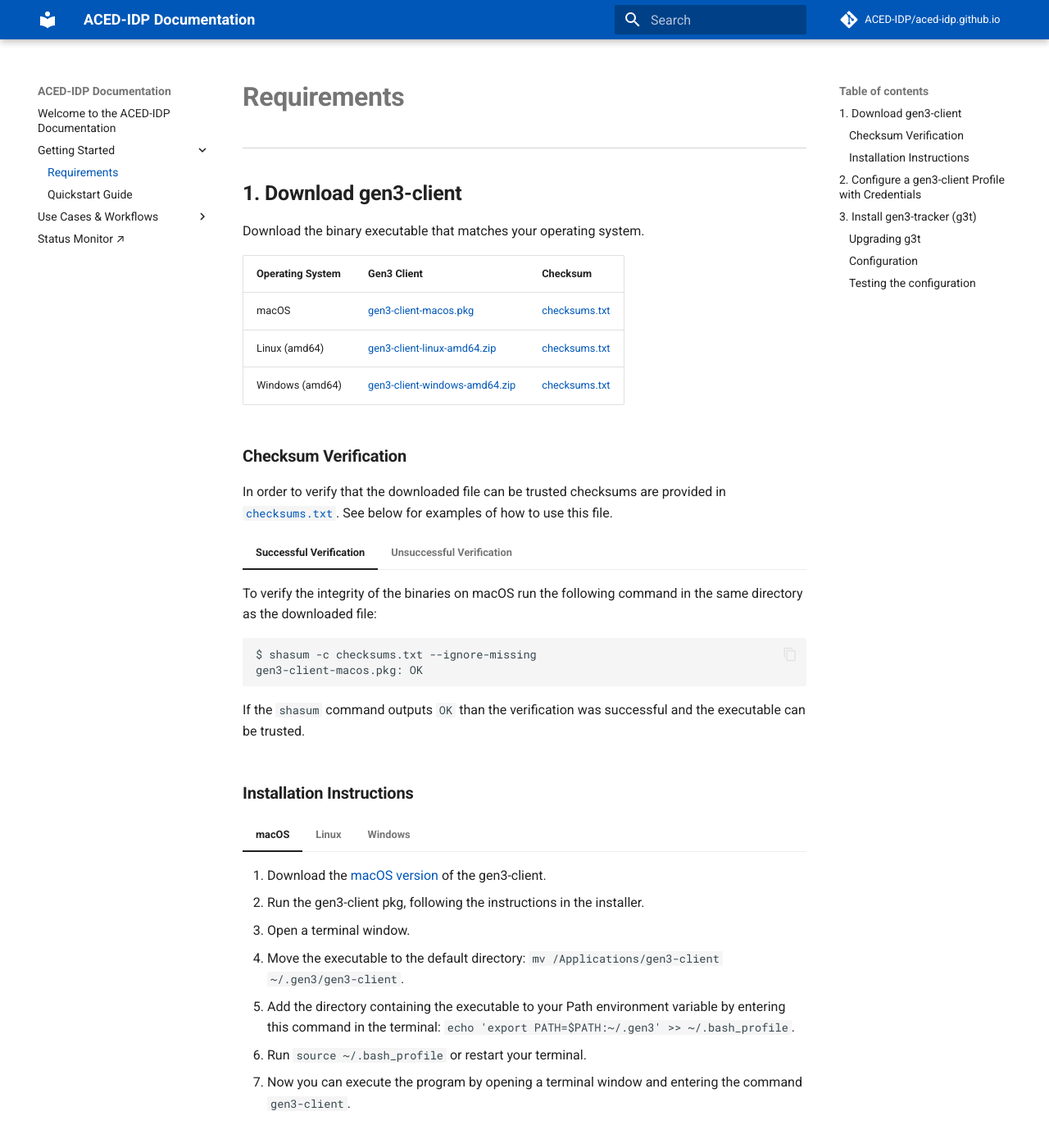
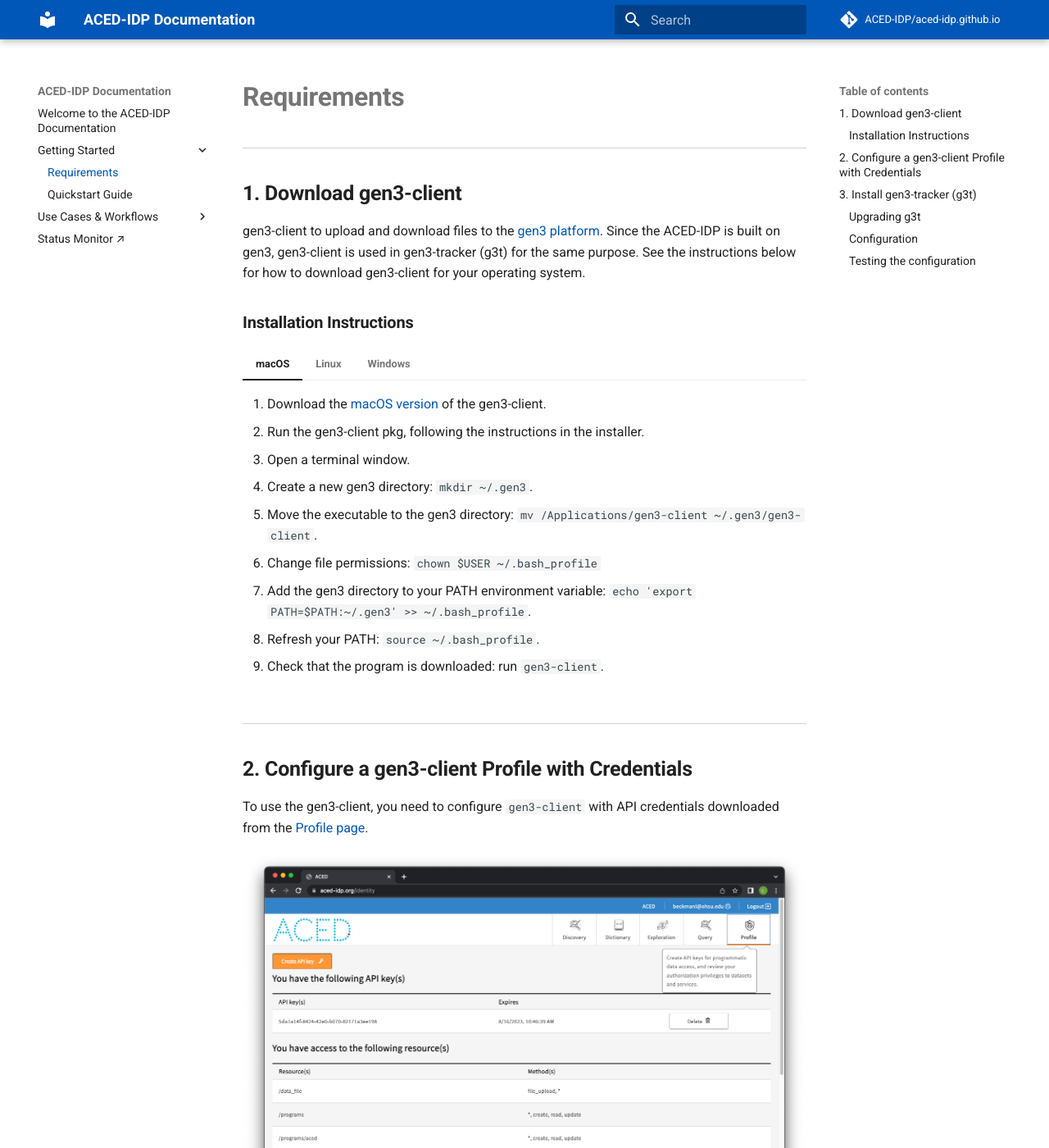
Before and after one commit to ACED-IDP/aced-idp.github.io, an MkDocs documentation site: the page built from docs/requirements.md, in a window 1280 px wide and 1400 px high. Shown: the whole window at 82% size. Built offline with MkDocs 1.6.1 and Material for MkDocs 9.7.7, drawn with Linux system fonts in a browser that asks for light colours; comment, search, counter and statistics services are not loaded; some of the changed text lies outside the part shown.

Commit message:
BK feedback

````diff
--- a/docs/requirements.md
+++ b/docs/requirements.md
@@ -6,45 +6,7 @@
 
 ## 1. Download gen3-client
 
-Download the binary executable that matches your operating system.
-
-| Operating System | Gen3 Client                              | Checksum                   |
-|------------------|------------------------------------------|----------------------------|
-| macOS            | [gen3-client-macos.pkg][macos]           | [checksums.txt][checksums] |
-| Linux (amd64)    | [gen3-client-linux-amd64.zip][linux]     | [checksums.txt][checksums] |
-| Windows (amd64)  | [gen3-client-windows-amd64.zip][windows] | [checksums.txt][checksums] |
-
-
-[macos]: https://github.com/ACED-IDP/cdis-data-client/releases/latest/download/gen3-client-macos.pkg
-[linux]: https://github.com/ACED-IDP/cdis-data-client/releases/latest/download/gen3-client-linux-amd64.zip
-[windows]: https://github.com/ACED-IDP/cdis-data-client/releases/latest/download/gen3-client-windows-amd64.zip
-[checksums]: https://github.com/ACED-IDP/cdis-data-client/releases/latest/download/checksums.txt
-
-### Checksum Verification
-
-In order to verify that the downloaded file can be trusted checksums are provided in [`checksums.txt`][checksums]. See below for examples of how to use this file.
-
-=== "Successful Verification"
-    To verify the integrity of the binaries on macOS run the following command in the same directory as the downloaded file:
-
-    ```sh
-    $ shasum -c checksums.txt --ignore-missing
-    gen3-client-macos.pkg: OK
-    ```
-
-    If the `shasum` command outputs `OK` than the verification was successful and the executable can be trusted.
-
-=== "Unsuccessful Verification"
-
-    Alternatively if the command outputs `FAILED` than the checksum did not match and the binary should not be run.
-
-    ```sh
-    $ shasum -c checksums.txt --ignore-missing
-    shasum: WARNING: 1 computed checksum did NOT match
-    shasum: checksums.txt: no file was verified
-    ```
-
-    In such a case please reach out to the ACED development team for assistance.
+gen3-client to upload and download files to the [gen3 platform](https://gen3.org/). Since the ACED-IDP is built on gen3, gen3-client is used in gen3-tracker (g3t) for the same purpose. See the instructions below for how to download gen3-client for your operating system.
 
 ### Installation Instructions
 
@@ -53,20 +15,24 @@
     1. Download the [macOS version](https://github.com/ACED-IDP/cdis-data-client/releases/latest/download/gen3-client-macos.pkg) of the gen3-client.
     2. Run the gen3-client pkg, following the instructions in the installer.
     3. Open a terminal window.
-    4. Move the executable to the default directory: `mv /Applications/gen3-client ~/.gen3/gen3-client`.
-    5. Add the directory containing the executable to your Path environment variable by entering this command in the terminal: `echo 'export PATH=$PATH:~/.gen3' >> ~/.bash_profile`.
-    6. Run `source ~/.bash_profile` or restart your terminal.
-    7.  Now you can execute the program by opening a terminal window and entering the command `gen3-client`.
+    4. Create a new gen3 directory: `mkdir ~/.gen3`.
+    5. Move the executable to the gen3 directory: `mv /Applications/gen3-client ~/.gen3/gen3-client`.
+    6. Change file permissions: `chown $USER ~/.bash_profile`
+    7. Add the gen3 directory to your PATH environment variable: `echo 'export PATH=$PATH:~/.gen3' >> ~/.bash_profile`.
+    8. Refresh your PATH: `source ~/.bash_profile`.
+    9. Check that the program is downloaded: run `gen3-client`.
 
 
 === "Linux"
     1. Download the [Linux version](https://github.com/ACED-IDP/cdis-data-client/releases/latest/download/gen3-client-linux-amd64.zip) of the gen3-client.
     2. Unzip the archive.
-    3. Add the unzipped executable to a directory, for example: `~/.gen3/gen3-client`.
-    4. Open a terminal window.
-    5. Add the directory containing the executable to your Path environment variable by entering this command in the terminal: `echo 'export PATH=$PATH:~/.gen3' >> ~/.bash_profile`.
-    6. Run `source ~/.bash_profile` or restart your terminal.
-    7. Now you can execute the program by opening a terminal window and entering the command `gen3-client`.
+    3. Open a terminal window.
+    4. Create a new gen3 directory: `mkdir ~/.gen3`.
+    5. Move the unzipped executable to the gen3 directory: `~/.gen3/gen3-client`.
+    6. Change file permissions: `chown $USER ~/.bash_profile`
+    7. Add the gen3 directory to your PATH environment variable: `echo 'export PATH=$PATH:~/.gen3' >> ~/.bash_profile`.
+    8. Refresh your PATH: `source ~/.bash_profile`.
+    9. Check that the program is downloaded: run `gen3-client`.
 
 === "Windows"
     1. Download the [Windows version](https://github.com/ACED-IDP/cdis-data-client/releases/latest/download/gen3-client-windows-amd64.zip) of the gen3-client.
@@ -86,21 +52,34 @@
 
 ![Gen3 Profile page](images/profile.png)
 
-Download the access key from the portal and save it in the standard location `~/.gen3/credentials.json`
+Log into the website. Then, download the access key from the portal and save it in the standard location `~/.gen3/credentials.json`
 
 ![Gen3 Credentials](images/credentials.png)
 
 From the command line, run the gen3-client configure command:
 
-```sh
-gen3-client configure --profile=<profile_name> --cred=<credentials.json> --apiendpoint=https://aced-idp.org
+=== "Example Command"
+    ```sh
+    gen3-client configure \
+        --profile=<profile_name> \
+        --cred=<credentials.json> \
+        --apiendpoint=https://aced-idp.org
+    ```
 
-# Mac/Linux Example:
-gen3-client configure --profile=demo --cred=~/Downloads/credentials.json --apiendpoint=https://aced-idp.org
-
-# Windows Example:
-gen3-client configure --profile=demo --cred=C:\Users\demo\Downloads\credentials.json --apiendpoint=https://aced-idp.org
-```
+=== "Mac/Linux"
+    ```sh
+    gen3-client configure \
+        --profile=aced \
+        --cred=~/Downloads/credentials.json \
+        --apiendpoint=https://aced-idp.org
+    ```
+=== "Windows"
+    ```sh
+    gen3-client configure \
+        --profile=aced \
+        --cred=C:\Users\demo\Downloads\credentials.json \
+        --apiendpoint=https://aced-idp.org
+    ```
 
 Run the `gen3-client auth` command to confirm you configured a profile with the correct authorization privileges. Then, to list your access privileges for each project in the commons you have access to:
 
@@ -114,12 +93,17 @@
 
 ## 3. Install gen3-tracker (g3t)
 
-The `gen3-tracker (g3t)` tool requires a working [Python 3](https://www.python.org/downloads/) installation no older than [Python 3.12](https://www.python.org/downloads/release/python-3120/). Run the following in your working directory to install the latest version of g3t from the Python Package Index:
+The `gen3-tracker (g3t)` tool requires a working Python 3 installation no older than [Python 3.12](https://www.python.org/downloads/release/python-3120/). Check your version with `python3 --version`. If needed, download a compatible version of [Python 3](https://www.python.org/downloads/).
+
+Optionally, create a virtual environment using venv or conda for g3t. We will use [venv](https://docs.python.org/3/library/venv.html) in the instructions.
+
+```
+python3 -m venv venv; source venv/bin/activate
+```
+
+Run the following in your working directory to install the latest version of g3t from the Python Package Index:
 
 ```sh
-# Optionally create a virtual environment
-python3 -m venv venv; source venv/bin/activate
-
 pip install gen3-tracker
 ```
 
@@ -148,11 +132,23 @@
 The command `g3t ping` will confirm that the access key and gen3-client have been configured correctly
 
 ```sh
-g3t ping
-
-msg: 'Configuration OK: Connected using profile:production'
-endpoint: https://aced-idp.org
-username: someone@example.com
+g3t --profile aced ping
 ```
 
-Now that gen3-client and gen3-tracker are set up, see the [Quickstart Guide](/workflows/quick-start-guide) for how to upload data to a project.
+A successful ping will output something like:
+
+> msg: 'Configuration OK: Connected using profile:aced'
+>
+> endpoint: https://aced-idp.org
+>
+> username: someone@example.com
+>
+> bucket_programs:
+>
+>   ...
+>
+> your_access:
+>
+>   ...
+
+With g3t completely set up, see the [Quickstart Guide](/workflows/quick-start-guide) for how to upload and download data to a project.
--- a/mkdocs.yml
+++ b/mkdocs.yml
@@ -38,6 +38,7 @@
 plugins:
   - search
   - macros
+  - open-in-new-tab # automatically open ext links in new tab
 
 repo_url: https://github.com/ACED-IDP/aced-idp.github.io
 repo_name: ACED-IDP/aced-idp.github.io
--- a/requirements.txt
+++ b/requirements.txt
@@ -1,2 +1,3 @@
 mkdocs-material
 mkdocs-macros-plugin
+mkdocs-open-in-new-tab
````
Also changed, not shown: docs/index.md (+2 -4 lines), docs/workflows/quick-start-guide.md (+6 -5 lines).
